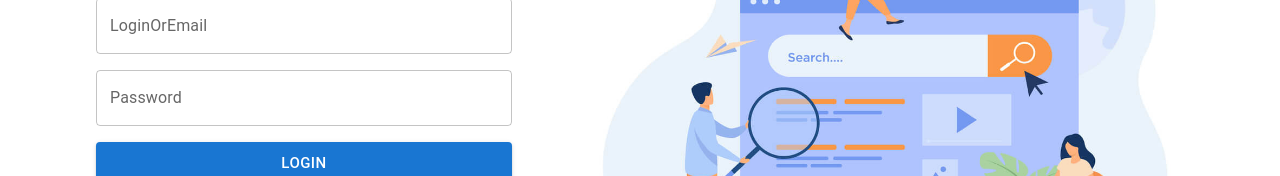
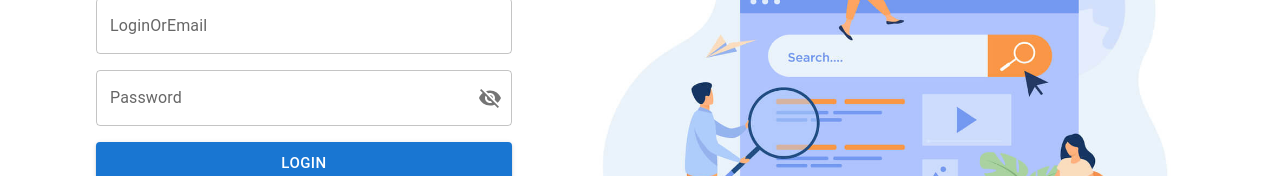
Before and after one commit to Igor-Golub/bloggers-front, a React (Vite) app: page /login in a window 1280 px wide. Shown: the part 326-502 px from the top of the page. Built offline with nearby package versions, Linux system fonts and the light colour scheme.

Commit message:
feat(auth): Added show/hide password.

```diff
--- a/package.json
+++ b/package.json
@@ -12,6 +12,7 @@
   "dependencies": {
     "@emotion/react": "^11.11.4",
     "@emotion/styled": "^11.11.5",
+    "@mui/icons-material": "^5.15.20",
     "@mui/material": "^5.15.20",
     "@mui/styled-engine": "^5.15.14",
     "@mui/styled-engine-sc": "^6.0.0-alpha.18",
--- a/src/features/auth/ui/LoginForm.tsx
+++ b/src/features/auth/ui/LoginForm.tsx
@@ -1,5 +1,13 @@
+import { useState } from "react";
+import { Visibility, VisibilityOff } from "@mui/icons-material";
 import { useForm } from "react-hook-form";
-import { Box, Button, Typography } from "@mui/material";
+import {
+  Box,
+  Button,
+  IconButton,
+  InputAdornment,
+  Typography,
+} from "@mui/material";
 import { InputFormField } from "../../../shared/ui";
 import { SignUpBody } from "../model/api";
 
@@ -14,6 +22,8 @@ interface Props {
 }
 
 export const LoginForm = ({ handleSighUp, isLoading }: Props) => {
+  const [isPasswordHidden, setPasswordHidden] = useState<boolean>(true);
+
   const {
     control,
     handleSubmit,
@@ -58,6 +68,21 @@ export const LoginForm = ({ handleSighUp, isLoading }: Props) => {
         control={control}
         errors={errors}
         textFieldProps={{
+          InputProps: {
+            endAdornment: (
+              <InputAdornment position="end">
+                <IconButton
+                  aria-label="toggle password visibility"
+                  onClick={() => {
+                    setPasswordHidden((prev) => !prev);
+                  }}
+                  edge="end"
+                >
+                  {isPasswordHidden ? <VisibilityOff /> : <Visibility />}
+                </IconButton>
+              </InputAdornment>
+            ),
+          },
           label: "Password",
           placeholder: "Enter your password...",
           ...register("password", {
--- a/src/features/auth/ui/SignInForm.tsx
+++ b/src/features/auth/ui/SignInForm.tsx
@@ -1,5 +1,13 @@
+import { useState } from "react";
 import { useForm } from "react-hook-form";
-import { Box, Button, Typography } from "@mui/material";
+import {
+  Box,
+  Button,
+  IconButton,
+  InputAdornment,
+  Typography,
+} from "@mui/material";
+import { Visibility, VisibilityOff } from "@mui/icons-material";
 import { InputFormField } from "../../../shared/ui";
 import { SignInBody } from "../model/api.ts";
 import { generateErrorsFieldsMessages } from "../../../shared/utils/forms";
@@ -16,6 +24,8 @@ interface Props {
 }
 
 export const SignInForm = ({ handleSighIn, isLoading }: Props) => {
+  const [isPasswordHidden, setPasswordHidden] = useState<boolean>(true);
+
   const {
     control,
     handleSubmit,
@@ -93,6 +103,22 @@ export const SignInForm = ({ handleSighIn, isLoading }: Props) => {
         control={control}
         errors={errors}
         textFieldProps={{
+          InputProps: {
+            endAdornment: (
+              <InputAdornment position="end">
+                <IconButton
+                  aria-label="toggle password visibility"
+                  onClick={() => {
+                    setPasswordHidden((prev) => !prev);
+                  }}
+                  edge="end"
+                >
+                  {isPasswordHidden ? <VisibilityOff /> : <Visibility />}
+                </IconButton>
+              </InputAdornment>
+            ),
+          },
+          type: isPasswordHidden ? "password" : "text",
           label: "Password",
           placeholder: "Enter your password...",
           ...register("password", {
```
Also changed, not shown: 1 other file (tests, documents, lock files or other folders).
